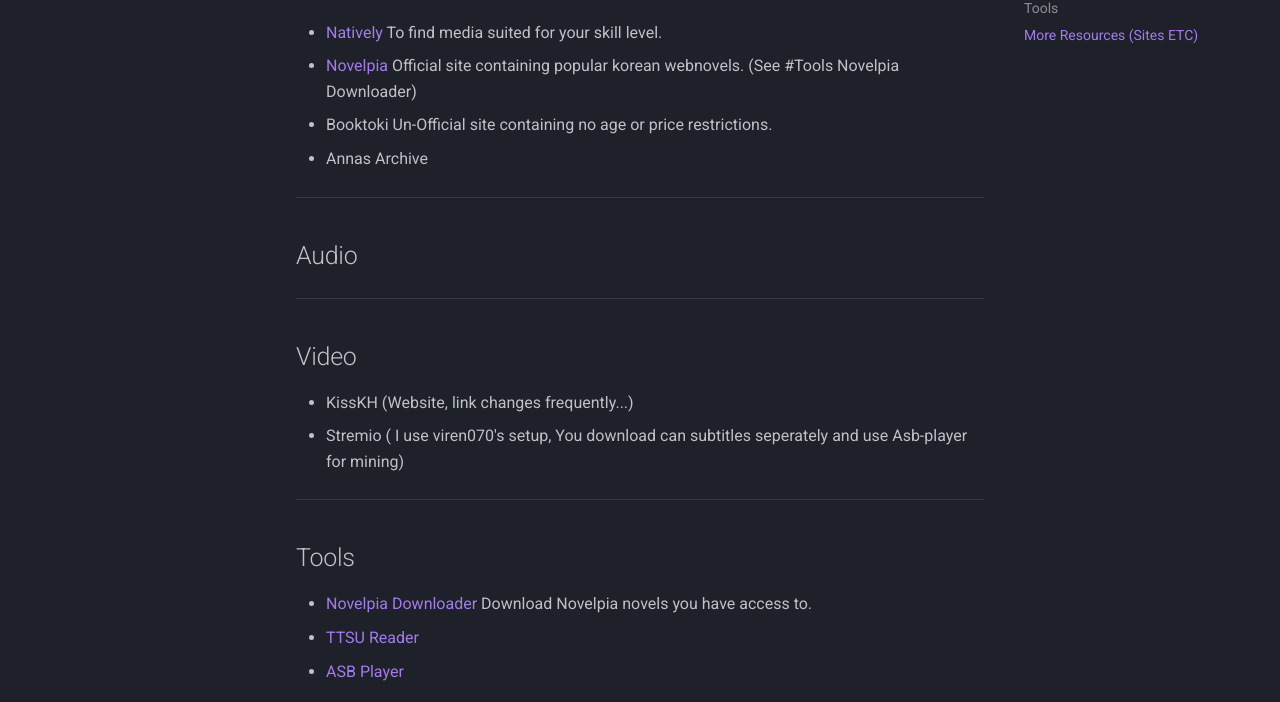
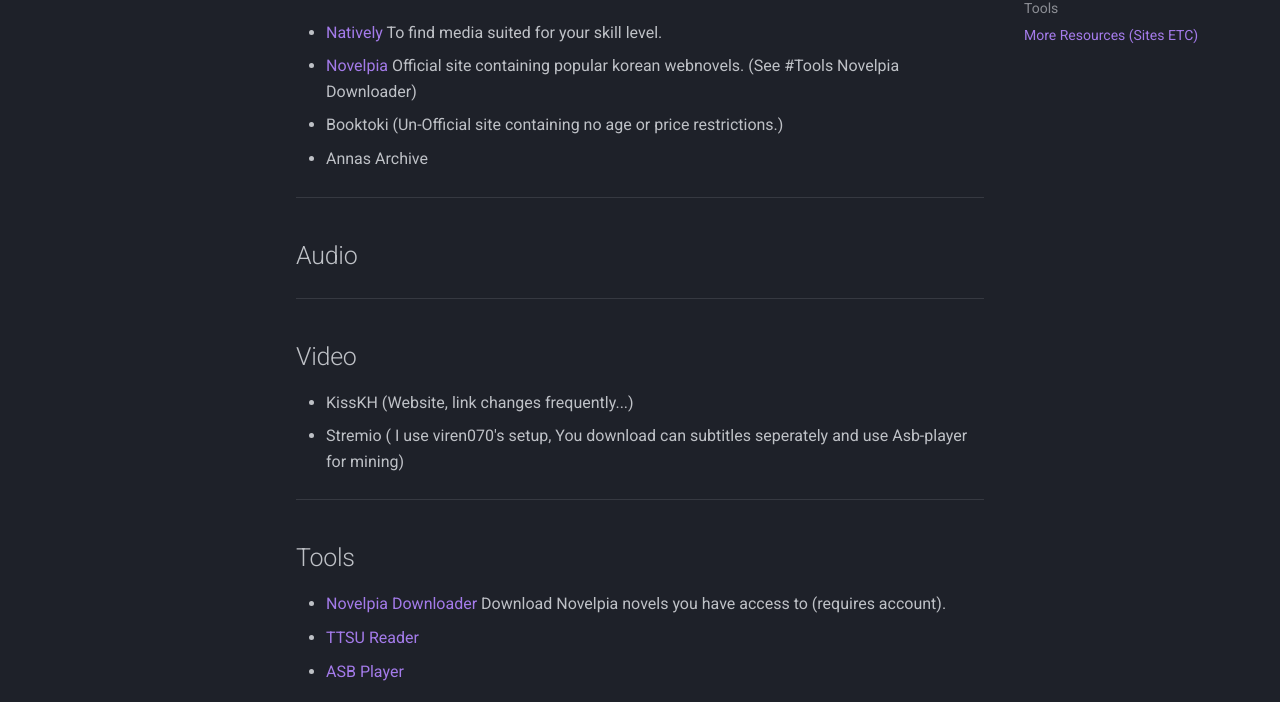
Before and after one commit to SpazzTL/SpazzTL.github.io, an MkDocs documentation site: the page built from docs/koreanresources.md, in a window 1280 px wide and 1214 px high. Shown: the part 259-961 px from the top of the window. Built offline with MkDocs 1.6.1 and Material for MkDocs 9.7.7, drawn with Linux system fonts in a browser that asks for light colours; some web fonts are replaced.

Commit message:
remove piracy links & touchup

```diff
--- a/docs/koreanresources.md
+++ b/docs/koreanresources.md
@@ -2,7 +2,7 @@
 # Books
 * <a href="https://learnnatively.com/" target="_blank" rel="noopener">Natively</a> To find media suited for your skill level.
 * <a href="https://novelpia.com/" target="_blank" rel="noopener">Novelpia</a> Official site containing popular korean webnovels. (See #Tools Novelpia Downloader)
-* Booktoki Un-Official site containing no age or price restrictions.
+* Booktoki (Un-Official site containing no age or price restrictions.)
 * Annas Archive
 ---
 # Audio
@@ -12,7 +12,7 @@
 * Stremio ( I use viren070's setup, You download can subtitles seperately and use Asb-player for mining)
 ---
 # Tools
-* <a href="https://github.com/CjangCjengh/NovelpiaDownloader/releases" target="_blank" rel="noopener">Novelpia Downloader</a> Download Novelpia novels you have access to.
+* <a href="https://github.com/CjangCjengh/NovelpiaDownloader/releases" target="_blank" rel="noopener">Novelpia Downloader</a> Download Novelpia novels you have access to (requires account).
 * <a href="https://reader.ttsu.app" target="_blank" rel="noopener"> TTSU Reader </a>
 * <a href="https://github.com/killergerbah/asbplayer" target="_blank" rel="noopener"> ASB Player </a>
 ---
```
